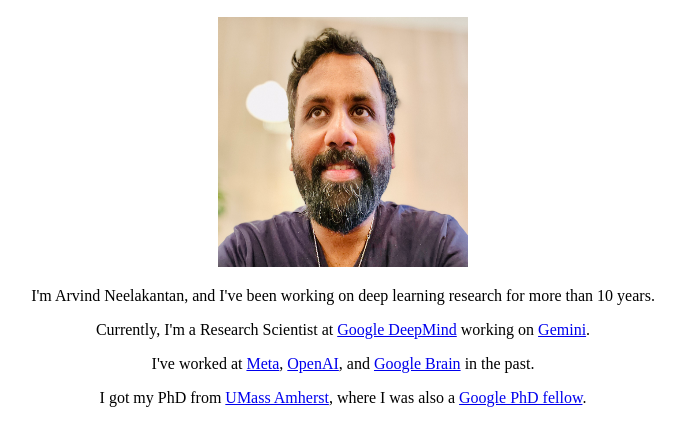
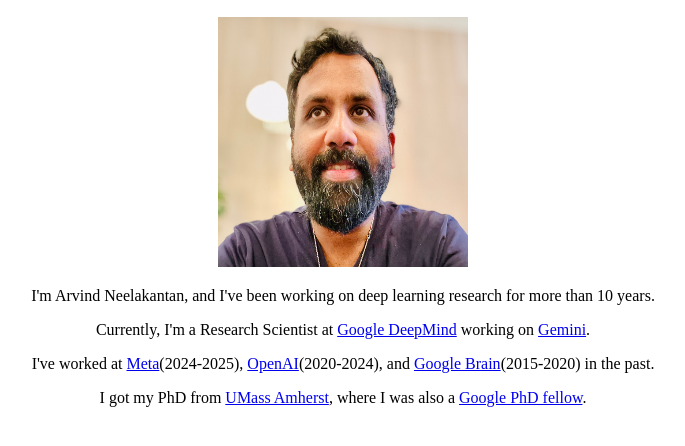
Before and after one commit to arvind-neural/arvind-neural.github.io, a plain HTML site: page index.html in a window 1280 px wide. Shown: the part 104-550 px from the top of the page, without its empty margins (297-982 px from the left). Drawn offline with Linux system fonts and the light colour scheme.

Commit message:
Update index.html

```diff
--- a/index.html
+++ b/index.html
@@ -12,7 +12,7 @@
 <img src="IMG_0081.jpg" alt="profile" width="250" height="250">
 <p>I'm Arvind Neelakantan, and I've been working on deep learning research for more than 10 years.</p>
 <p>Currently, I'm a Research Scientist at <a href="https://deepmind.google" target="_blank">Google DeepMind</a> working on <a href="https://gemini.google.com/app" target="_blank">Gemini</a>.</p>
-<p>I've worked at <a href="https://ai.meta.com" target="_blank">Meta</a>, <a href="https://openai.com" target="_blank">OpenAI</a>, and <a href="https://en.wikipedia.org/wiki/Google_Brain" target="_blank">Google Brain</a> in the past.</p>
+<p>I've worked at <a href="https://ai.meta.com" target="_blank">Meta</a>(2024-2025), <a href="https://openai.com" target="_blank">OpenAI</a>(2020-2024), and <a href="https://en.wikipedia.org/wiki/Google_Brain" target="_blank">Google Brain</a>(2015-2020) in the past.</p>
 <p>I got my PhD from <a href="https://www.cics.umass.edu" target="_blank">UMass Amherst</a>, where I was also a <a href="https://research.google/blog/announcing-the-2016-google-phd-fellows-for-north-america-europe-and-the-middle-east/?m=1" target="_blank">Google PhD fellow</a>.</p>
 </body>
 </html>
```
